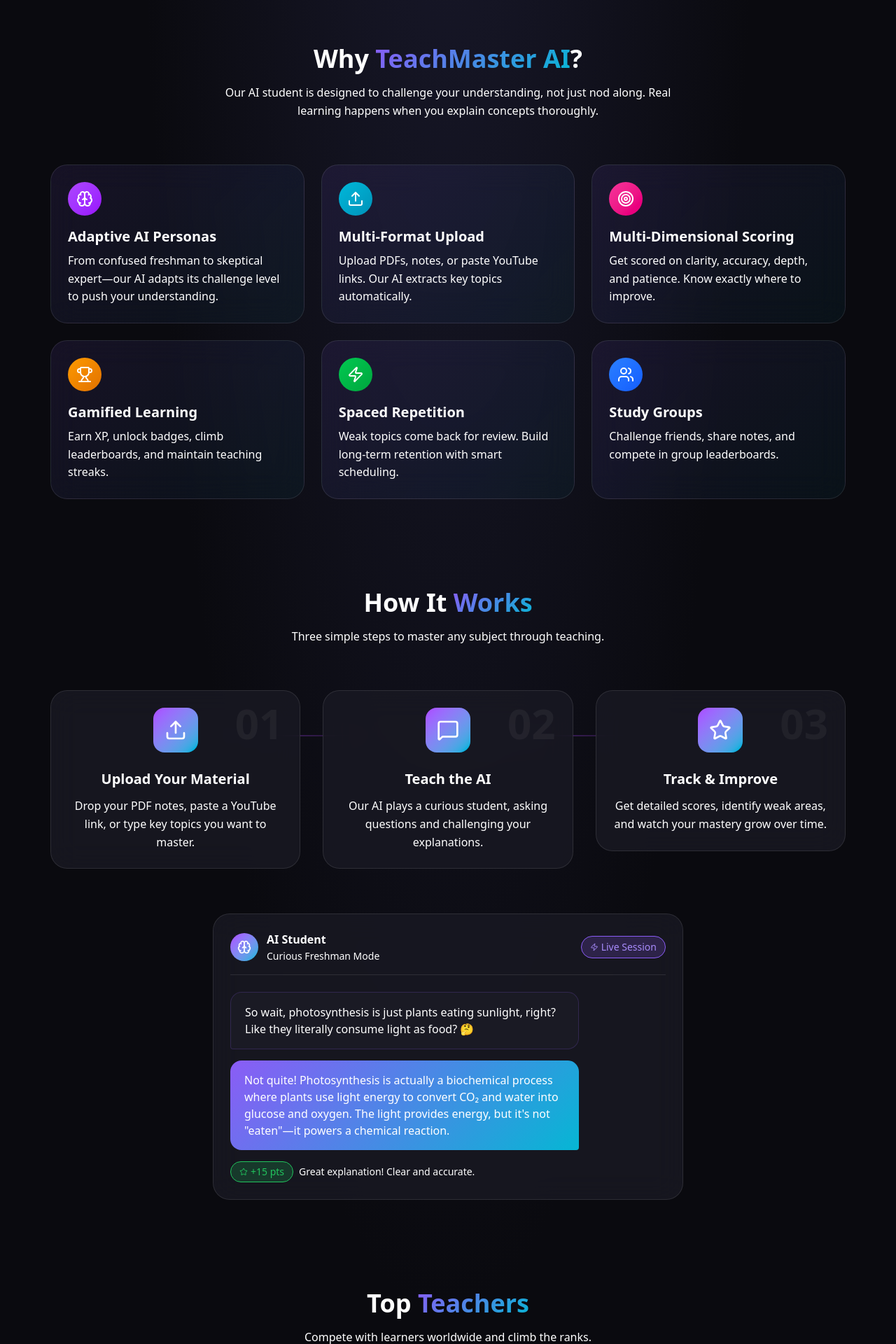
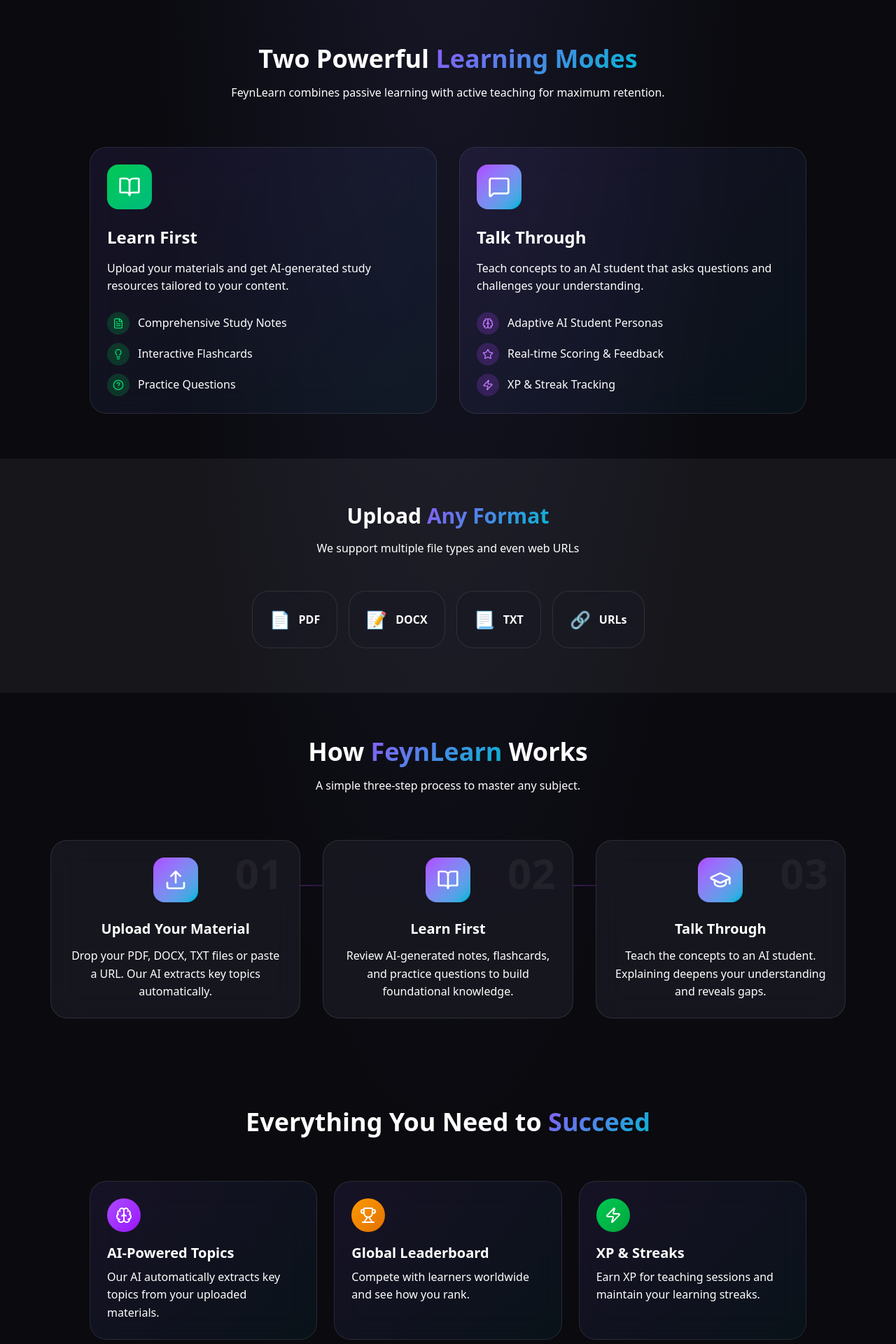
Before and after one commit to nikshep-root/feynlearn, a Next.js app: page / in a window 1280 px wide. Shown: the part 800-2720 px from the top of the page at 70% size. Built offline with nearby package versions, Linux system fonts and the light colour scheme.

Commit message:
Redesign landing page with actual FeynLearn features

```diff
--- a/src/app/page.tsx
+++ b/src/app/page.tsx
@@ -9,15 +9,17 @@
   Sparkles,
   Upload,
   MessageSquare,
-  Target,
   ChevronRight,
   Play,
   Star,
   Zap,
-  Users,
   ArrowRight,
   Menu,
-  X
+  X,
+  FileText,
+  GraduationCap,
+  Lightbulb,
+  HelpCircle,
 } from 'lucide-react';
 
 export default function LandingPage() {
@@ -32,14 +34,13 @@
             <div className="w-10 h-10 rounded-xl bg-gradient-to-br from-purple-500 to-cyan-500 flex-center">
               <Brain className="w-6 h-6 text-white" />
             </div>
-            <span className="text-xl font-bold">TeachMaster AI</span>
+            <span className="text-xl font-bold">FeynLearn</span>
           </Link>
 
           {/* Desktop Nav */}
           <div className="hidden md:flex items-center gap-8">
             <Link href="#features" className="text-secondary hover:text-white transition-colors">Features</Link>
             <Link href="#how-it-works" className="text-secondary hover:text-white transition-colors">How It Works</Link>
-            <Link href="#leaderboard" className="text-secondary hover:text-white transition-colors">Leaderboard</Link>
             <Link href="/login" className="btn btn-secondary btn-sm">Sign In</Link>
             <Link href="/login" className="btn btn-primary btn-sm">Get Started</Link>
           </div>
@@ -59,7 +60,6 @@
             <div className="flex flex-col gap-4">
               <Link href="#features" className="p-2 hover:bg-white/5 rounded-lg">Features</Link>
               <Link href="#how-it-works" className="p-2 hover:bg-white/5 rounded-lg">How It Works</Link>
-              <Link href="#leaderboard" className="p-2 hover:bg-white/5 rounded-lg">Leaderboard</Link>
               <Link href="/login" className="btn btn-primary w-full">Get Started</Link>
             </div>
           </div>
@@ -78,30 +78,28 @@
           {/* Badge */}
           <div className="inline-flex items-center gap-2 bg-purple-500/20 border border-purple-500/30 rounded-full px-4 py-2 mb-8">
             <Sparkles className="w-4 h-4 text-purple-400" />
-            <span className="text-sm text-purple-300">Based on the Feynman Technique</span>
+            <span className="text-sm text-purple-300">Powered by the Feynman Technique</span>
           </div>
 
           {/* Main Heading */}
           <h1 className="text-5xl md:text-7xl font-bold mb-6 leading-tight">
-            Learn by{' '}
+            Master Anything by{' '}
             <span className="gradient-text">Teaching</span>
-            <br />
-            an AI Student
           </h1>
 
           <p className="text-xl text-secondary max-w-2xl mx-auto mb-10">
-            Upload your notes, teach a curious AI, and master any subject.
-            The best way to learn is to teach—and our AI makes the perfect student.
+            Upload your study materials, learn with AI-generated notes and flashcards,
+            then solidify your knowledge by teaching an AI student.
           </p>
 
           {/* CTA Buttons */}
           <div className="flex flex-wrap justify-center gap-4 mb-16">
             <Link href="/login" className="btn btn-primary btn-lg glow">
               <Play className="w-5 h-5" />
-              Start Teaching Free
+              Start Learning Free
             </Link>
-            <Link href="#demo" className="btn btn-secondary btn-lg">
-              Watch Demo
+            <Link href="#how-it-works" className="btn btn-secondary btn-lg">
+              See How It Works
               <ChevronRight className="w-5 h-5" />
             </Link>
           </div>
@@ -115,64 +113,106 @@
         </div>
       </section>
 
-      {/* Features Section */}
+      {/* Two Learning Modes Section */}
       <section id="features" className="section">
         <div className="container">
           <div className="text-center mb-16">
             <h2 className="text-4xl font-bold mb-4">
-              Why <span className="gradient-text">TeachMaster AI</span>?
+              Two Powerful <span className="gradient-text">Learning Modes</span>
             </h2>
             <p className="text-secondary max-w-2xl mx-auto">
-              Our AI student is designed to challenge your understanding,
-              not just nod along. Real learning happens when you explain concepts thoroughly.
+              FeynLearn combines passive learning with active teaching for maximum retention.
             </p>
           </div>
 
-          <div className="grid md:grid-cols-2 lg:grid-cols-3 gap-6">
+          <div className="grid md:grid-cols-2 gap-8 max-w-5xl mx-auto">
+            {/* Learn First Mode */}
+            <div className="card card-gradient p-8">
+              <div className="w-16 h-16 rounded-2xl bg-gradient-to-br from-green-500 to-emerald-500 flex-center mb-6">
+                <BookOpen className="w-8 h-8 text-white" />
+              </div>
+              <h3 className="text-2xl font-bold mb-4">Learn First</h3>
+              <p className="text-secondary mb-6">
+                Upload your materials and get AI-generated study resources tailored to your content.
+              </p>
+              <ul className="space-y-3">
+                <li className="flex items-center gap-3">
+                  <div className="w-8 h-8 rounded-lg bg-green-500/20 flex-center">
+                    <FileText className="w-4 h-4 text-green-400" />
+                  </div>
+                  <span>Comprehensive Study Notes</span>
+                </li>
+                <li className="flex items-center gap-3">
+                  <div className="w-8 h-8 rounded-lg bg-green-500/20 flex-center">
+                    <Lightbulb className="w-4 h-4 text-green-400" />
+                  </div>
+                  <span>Interactive Flashcards</span>
+                </li>
+                <li className="flex items-center gap-3">
+                  <div className="w-8 h-8 rounded-lg bg-green-500/20 flex-center">
+                    <HelpCircle className="w-4 h-4 text-green-400" />
+                  </div>
+                  <span>Practice Questions</span>
+                </li>
+              </ul>
+            </div>
+
+            {/* Talk Through Mode */}
+            <div className="card card-gradient p-8">
+              <div className="w-16 h-16 rounded-2xl bg-gradient-to-br from-purple-500 to-cyan-500 flex-center mb-6">
+                <MessageSquare className="w-8 h-8 text-white" />
+              </div>
+              <h3 className="text-2xl font-bold mb-4">Talk Through</h3>
+              <p className="text-secondary mb-6">
+                Teach concepts to an AI student that asks questions and challenges your understanding.
+              </p>
+              <ul className="space-y-3">
+                <li className="flex items-center gap-3">
+                  <div className="w-8 h-8 rounded-lg bg-purple-500/20 flex-center">
+                    <Brain className="w-4 h-4 text-purple-400" />
+                  </div>
+                  <span>Adaptive AI Student Personas</span>
+                </li>
+                <li className="flex items-center gap-3">
+                  <div className="w-8 h-8 rounded-lg bg-purple-500/20 flex-center">
+                    <Star className="w-4 h-4 text-purple-400" />
+                  </div>
+                  <span>Real-time Scoring & Feedback</span>
+                </li>
+                <li className="flex items-center gap-3">
+                  <div className="w-8 h-8 rounded-lg bg-purple-500/20 flex-center">
+                    <Zap className="w-4 h-4 text-purple-400" />
+                  </div>
+                  <span>XP & Streak Tracking</span>
+                </li>
+              </ul>
+            </div>
+          </div>
+        </div>
+      </section>
+
+      {/* Supported Formats */}
+      <section className="section bg-white/5">
+        <div className="container">
+          <div className="text-center mb-12">
+            <h2 className="text-3xl font-bold mb-4">
+              Upload <span className="gradient-text">Any Format</span>
+            </h2>
+            <p className="text-secondary">
+              We support multiple file types and even web URLs
+            </p>
+          </div>
+
+          <div className="flex flex-wrap justify-center gap-4 max-w-2xl mx-auto">
             {[
-              {
-                icon: Brain,
-                title: 'Adaptive AI Personas',
-                description: 'From confused freshman to skeptical expert—our AI adapts its challenge level to push your understanding.',
-                color: 'from-purple-500 to-purple-600',
-              },
-              {
-                icon: Upload,
-                title: 'Multi-Format Upload',
-                description: 'Upload PDFs, notes, or paste YouTube links. Our AI extracts key topics automatically.',
-                color: 'from-cyan-500 to-cyan-600',
-              },
-              {
-                icon: Target,
-                title: 'Multi-Dimensional Scoring',
-                description: 'Get scored on clarity, accuracy, depth, and patience. Know exactly where to improve.',
-                color: 'from-pink-500 to-pink-600',
-              },
-              {
-                icon: Trophy,
-                title: 'Gamified Learning',
-                description: 'Earn XP, unlock badges, climb leaderboards, and maintain teaching streaks.',
-                color: 'from-amber-500 to-amber-600',
-              },
-              {
-                icon: Zap,
-                title: 'Spaced Repetition',
-                description: 'Weak topics come back for review. Build long-term retention with smart scheduling.',
-                color: 'from-green-500 to-green-600',
-              },
-              {
-                icon: Users,
-                title: 'Study Groups',
-                description: 'Challenge friends, share notes, and compete in group leaderboards.',
-                color: 'from-blue-500 to-blue-600',
-              },
-            ].map((feature, i) => (
-              <div key={i} className="card card-gradient group cursor-pointer">
-                <div className={`w-12 h-12 rounded-xl bg-gradient-to-br ${feature.color} flex-center mb-4 group-hover:scale-110 transition-transform`}>
-                  <feature.icon className="w-6 h-6 text-white" />
-                </div>
-                <h3 className="text-xl font-semibold mb-2">{feature.title}</h3>
-                <p className="text-secondary">{feature.description}</p>
+              { name: 'PDF', icon: '📄' },
+              { name: 'DOCX', icon: '📝' },
+              { name: 'TXT', icon: '📃' },
+              { name: 'URLs', icon: '🔗' },
+            ].map((format) => (
+              <div key={format.name} className="card px-6 py-4 flex items-center gap-3">
+                <span className="text-2xl">{format.icon}</span>
+                <span className="font-semibold">{format.name}</span>
               </div>
             ))}
           </div>
@@ -184,10 +224,10 @@
         <div className="container">
           <div className="text-center mb-16">
             <h2 className="text-4xl font-bold mb-4">
-              How It <span className="gradient-text">Works</span>
+              How <span className="gradient-text">FeynLearn</span> Works
             </h2>
             <p className="text-secondary max-w-2xl mx-auto">
-              Three simple steps to master any subject through teaching.
+              A simple three-step process to master any subject.
             </p>
           </div>
 
@@ -197,19 +237,19 @@
                 step: '01',
                 icon: Upload,
                 title: 'Upload Your Material',
-                description: 'Drop your PDF notes, paste a YouTube link, or type key topics you want to master.',
+                description: 'Drop your PDF, DOCX, TXT files or paste a URL. Our AI extracts key topics automatically.',
               },
               {
                 step: '02',
-                icon: MessageSquare,
-                title: 'Teach the AI',
-                description: 'Our AI plays a curious student, asking questions and challenging your explanations.',
+                icon: BookOpen,
+                title: 'Learn First',
+                description: 'Review AI-generated notes, flashcards, and practice questions to build foundational knowledge.',
               },
               {
                 step: '03',
-                icon: Star,
-                title: 'Track & Improve',
-                description: 'Get detailed scores, identify weak areas, and watch your mastery grow over time.',
+                icon: GraduationCap,
+                title: 'Talk Through',
+                description: 'Teach the concepts to an AI student. Explaining deepens your understanding and reveals gaps.',
               },
             ].map((item, i) => (
               <div key={i} className="relative">
@@ -227,77 +267,63 @@
               </div>
             ))}
           </div>
-
-          {/* Demo Chat Preview */}
-          <div className="mt-16 max-w-2xl mx-auto">
-            <div className="card">
-              <div className="flex items-center gap-3 mb-6 pb-4 border-b border-white/10">
-                <div className="w-10 h-10 rounded-full bg-gradient-to-br from-purple-500 to-cyan-500 flex-center">
-                  <Brain className="w-5 h-5 text-white" />
-                </div>
-                <div>
-                  <div className="font-semibold">AI Student</div>
-                  <div className="text-sm text-secondary">Curious Freshman Mode</div>
-                </div>
-                <div className="ml-auto badge badge-primary">
-                  <Zap className="w-3 h-3" />
-                  Live Session
-                </div>
-              </div>
-
-              <div className="space-y-4">
-                <div className="chat-bubble chat-bubble-ai">
-                  <p>So wait, photosynthesis is just plants eating sunlight, right? Like they literally consume light as food? 🤔</p>
-                </div>
-                <div className="chat-bubble chat-bubble-user">
-                  <p>Not quite! Photosynthesis is actually a biochemical process where plants use light energy to convert CO₂ and water into glucose and oxygen. The light provides energy, but it&apos;s not &quot;eaten&quot;—it powers a chemical reaction.</p>
-                </div>
-                <div className="flex items-center gap-2 text-sm">
-                  <span className="badge badge-success">
-                    <Star className="w-3 h-3" />
-                    +15 pts
-                  </span>
-                  <span className="text-secondary">Great explanation! Clear and accurate.</span>
-                </div>
-              </div>
-            </div>
-          </div>
         </div>
       </section>
 
-      {/* Leaderboard Preview */}
-      <section id="leaderboard" className="section">
+      {/* Features Grid */}
+      <section className="section">
         <div className="container">
           <div className="text-center mb-16">
             <h2 className="text-4xl font-bold mb-4">
-              Top <span className="gradient-text">Teachers</span>
+              Everything You Need to <span className="gradient-text">Succeed</span>
             </h2>
-            <p className="text-secondary max-w-2xl mx-auto">
-              Compete with learners worldwide and climb the ranks.
-            </p>
           </div>
 
-          <div className="max-w-2xl mx-auto card">
+          <div className="grid md:grid-cols-2 lg:grid-cols-3 gap-6 max-w-5xl mx-auto">
             {[
-              { rank: 1, name: 'Sarah Chen', score: 12450, streak: 45, avatar: 'SC' },
-              { rank: 2, name: 'Alex Rivera', score: 11280, streak: 32, avatar: 'AR' },
-              { rank: 3, name: 'Priya Patel', score: 10890, streak: 28, avatar: 'PP' },
-              { rank: 4, name: 'Marcus Johnson', score: 9750, streak: 21, avatar: 'MJ' },
-              { rank: 5, name: 'Emma Wilson', score: 9120, streak: 19, avatar: 'EW' },
-            ].map((user) => (
-              <div key={user.rank} className="leaderboard-item">
-                <div className={`leaderboard-rank ${user.rank === 1 ? 'gold' : user.rank === 2 ? 'silver' : user.rank === 3 ? 'bronze' : 'bg-white/10'}`}>
-                  {user.rank}
+              {
+                icon: Brain,
+                title: 'AI-Powered Topics',
+                description: 'Our AI automatically extracts key topics from your uploaded materials.',
+                color: 'from-purple-500 to-purple-600',
+              },
+              {
+                icon: Trophy,
+                title: 'Global Leaderboard',
+                description: 'Compete with learners worldwide and see how you rank.',
+                color: 'from-amber-500 to-amber-600',
+              },
+              {
+                icon: Zap,
+                title: 'XP & Streaks',
+                description: 'Earn XP for teaching sessions and maintain your learning streaks.',
+                color: 'from-green-500 to-green-600',
+              },
+              {
+                icon: Star,
+                title: 'Session Scoring',
+                description: 'Get scored on clarity, accuracy, and depth of your explanations.',
+                color: 'from-pink-500 to-pink-600',
+              },
+              {
+                icon: BookOpen,
+                title: 'Session History',
+                description: 'Track all your Learn First and Talk Through sessions in one place.',
+                color: 'from-cyan-500 to-cyan-600',
+              },
+              {
+                icon: MessageSquare,
+                title: 'AI Personas',
+                description: 'Choose from Curious, Challenging, or Supportive AI student personas.',
+                color: 'from-blue-500 to-blue-600',
+              },
+            ].map((feature, i) => (
+              <div key={i} className="card card-gradient group cursor-pointer">
+                <div className={`w-12 h-12 rounded-xl bg-gradient-to-br ${feature.color} flex-center mb-4 group-hover:scale-110 transition-transform`}>
+                  <feature.icon className="w-6 h-6 text-white" />
                 </div>
-                <div className="avatar">{user.avatar}</div>
-                <div className="flex-1">
-                  <div className="font-semibold">{user.name}</div>
-                  <div className="text-sm text-secondary">🔥 {user.streak} day streak</div>
-                </div>
-                <div className="text-right">
-                  <div className="font-bold text-purple-400">{user.score.toLocaleString()}</div>
-                  <div className="text-sm text-secondary">XP</div>
-                </div>
+                <h3 className="text-xl font-semibold mb-2">{feature.title}</h3>
+                <p className="text-secondary">{feature.description}</p>
               </div>
             ))}
           </div>
@@ -309,14 +335,14 @@
         <div className="container">
           <div className="card gradient-border text-center py-16">
             <h2 className="text-4xl font-bold mb-4">
-              Ready to <span className="gradient-text">Master</span> Any Subject?
+              Ready to <span className="gradient-text">Learn Smarter</span>?
             </h2>
             <p className="text-secondary max-w-xl mx-auto mb-8">
-              Join thousands of learners who&apos;ve discovered the power of teaching.
-              Start your first session in under 2 minutes.
+              Join FeynLearn and discover the power of learning by teaching.
+              Upload your first material in under a minute.
             </p>
             <Link href="/login" className="btn btn-primary btn-lg glow inline-flex">
-              Start Teaching Now
+              Get Started Free
               <ArrowRight className="w-5 h-5" />
             </Link>
           </div>
@@ -331,15 +357,10 @@
               <div className="w-8 h-8 rounded-lg bg-gradient-to-br from-purple-500 to-cyan-500 flex-center">
                 <Brain className="w-4 h-4 text-white" />
               </div>
-              <span className="font-semibold">TeachMaster AI</span>
-            </div>
-            <div className="flex gap-8 text-sm text-secondary">
-              <Link href="#" className="hover:text-white transition-colors">Privacy</Link>
-              <Link href="#" className="hover:text-white transition-colors">Terms</Link>
-              <Link href="#" className="hover:text-white transition-colors">Contact</Link>
+              <span className="font-semibold">FeynLearn</span>
             </div>
             <div className="text-sm text-secondary">
-              © 2024 TeachMaster AI. All rights reserved.
+              © 2024 FeynLearn. Built with the Feynman Technique in mind.
             </div>
           </div>
         </div>
```
